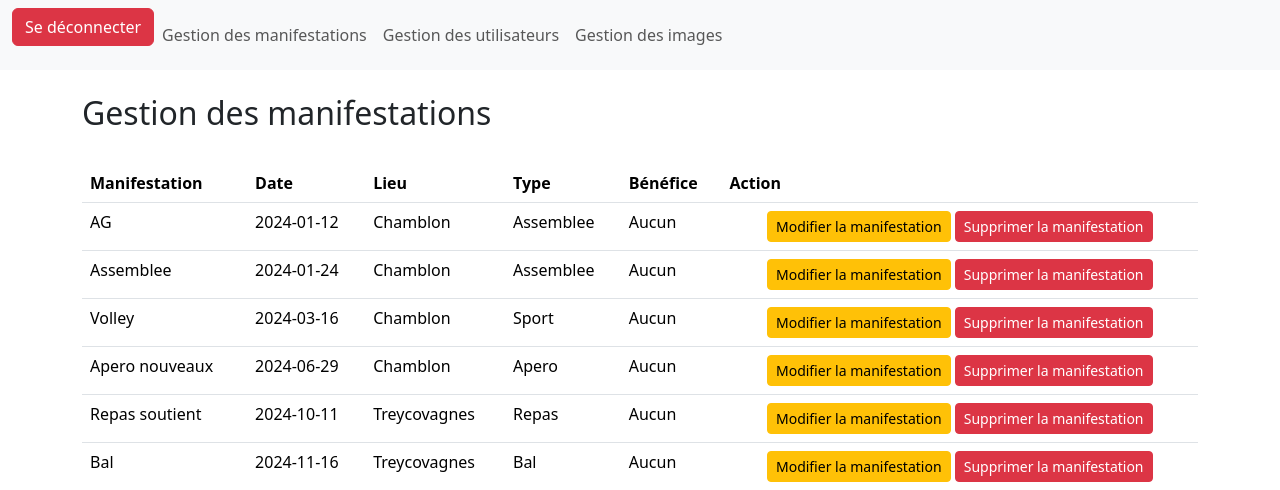
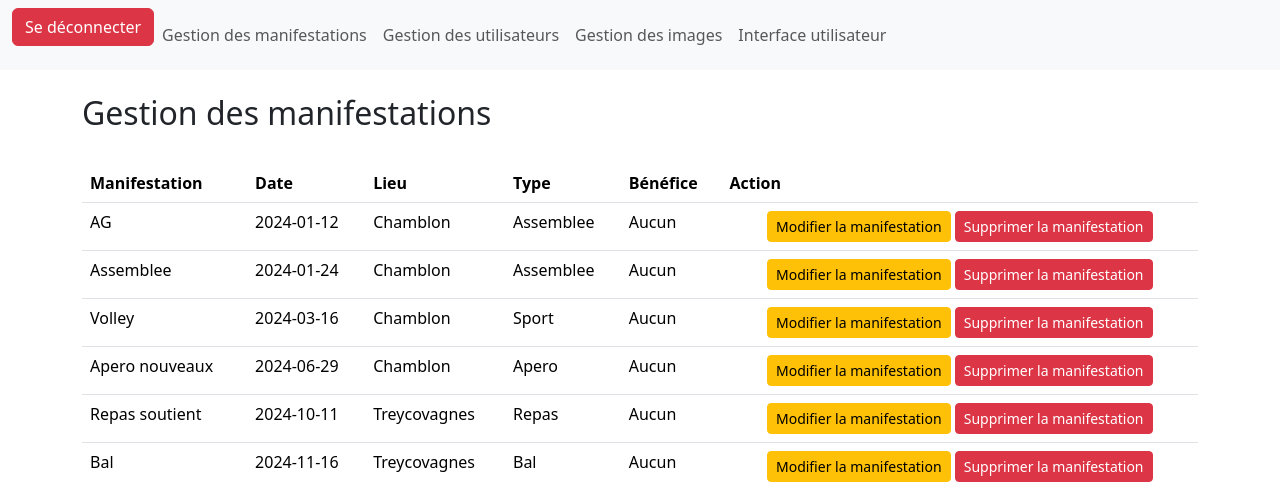
Before and after one commit to ItsWater1/my-app, a PHP site: page /admin.php in a window 1280 px wide. Shown: the top 490 px of the page. Run offline with PHP 8.4, Linux system fonts and the light colour scheme; a user stored in the database is signed in; data comes from the database, SQL or seed files in the repository.

Commit message:
Modif de la nav admin

```diff
--- a/ressources/nav_adm.php
+++ b/ressources/nav_adm.php
@@ -22,6 +22,10 @@
                     <li class="nav-item">
                         <a class="nav-link" href="/my-app/album/image_admin.php">Gestion des images</a>
                     </li>
+
+                    <li class="nav-item">
+                        <a class="nav-link" href="/my-app/index.php">Interface utilisateur</a>
+                    </li>
                 </ul>
             </div>
         </div>
```
